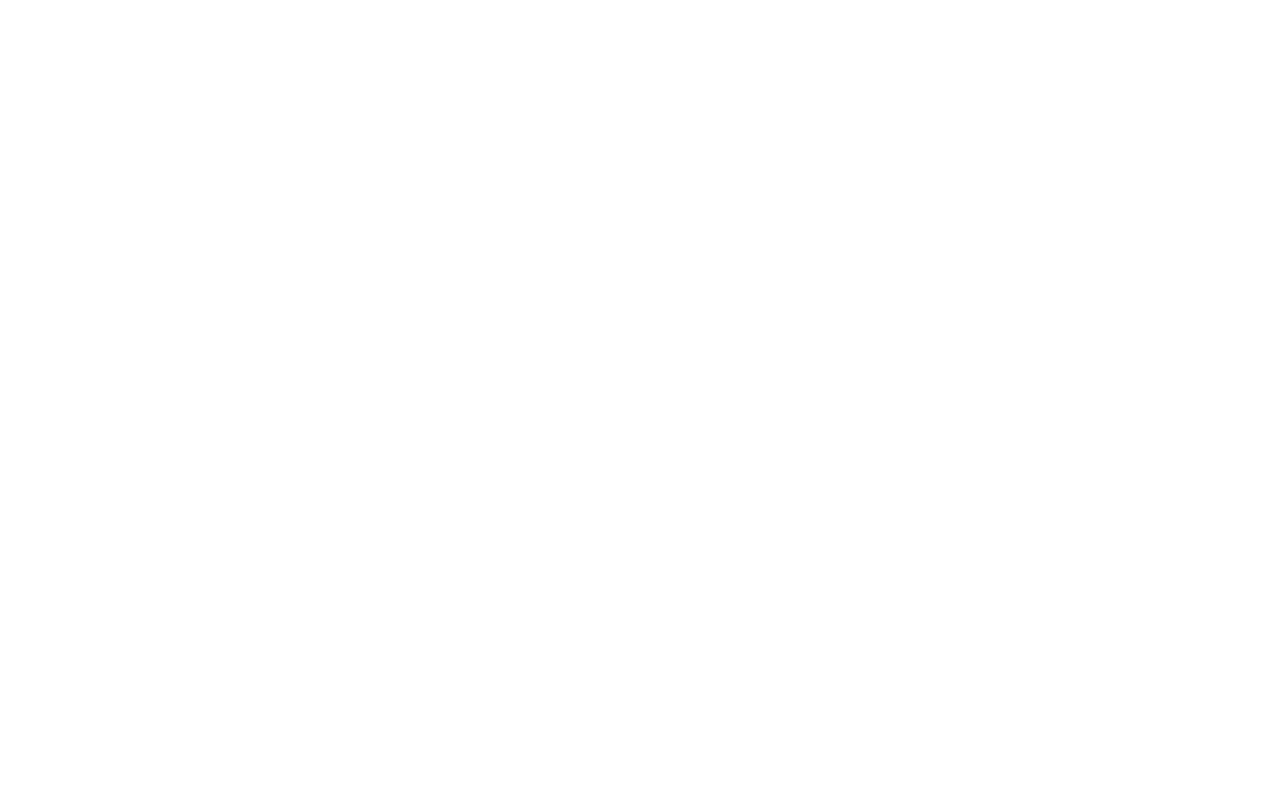
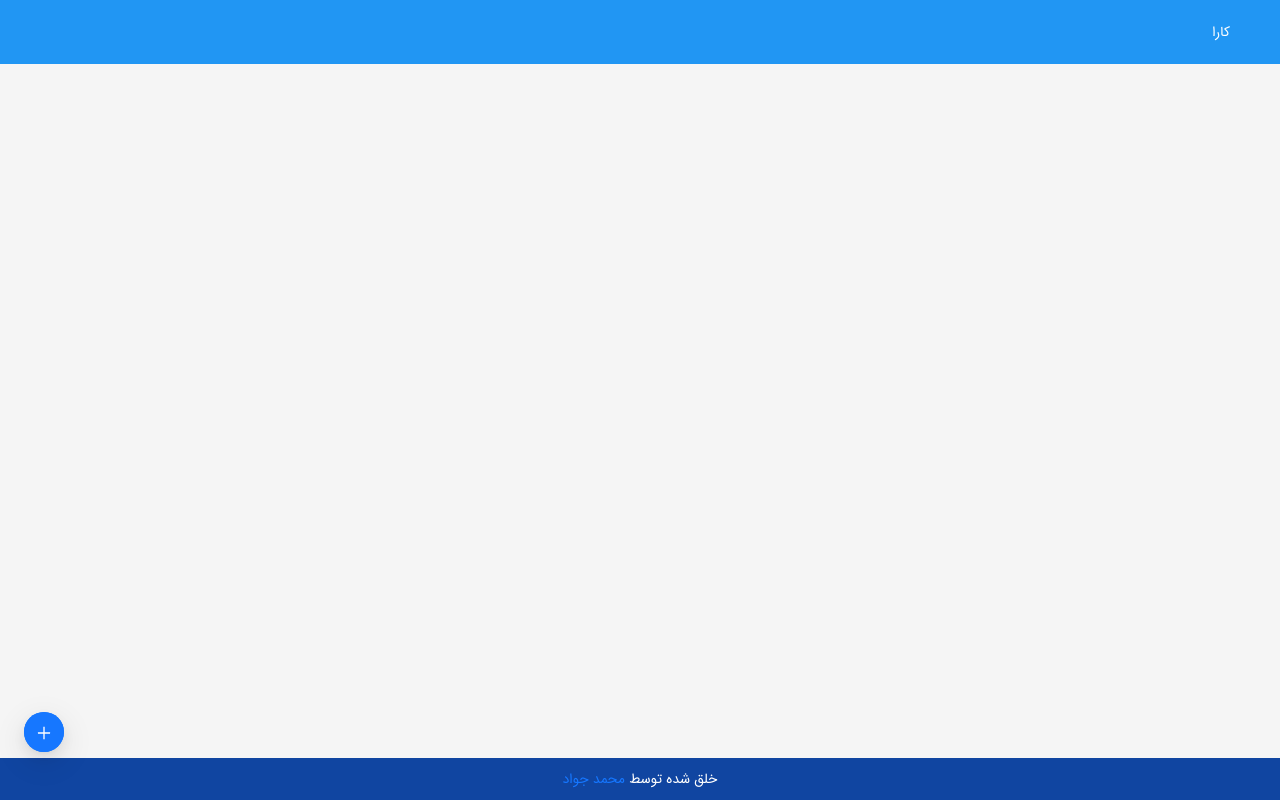
Before and after one commit to BahmanBinary/attendance-tracker, a React (Create React App) app: page / in a window 1280 px wide. Built offline with nearby package versions, Linux system fonts and the light colour scheme.

Commit message:
Add base layouts

```diff
--- a/src/App.js
+++ b/src/App.js
@@ -1,5 +1,41 @@
+import { FloatButton, Layout } from "antd";
+import { AiOutlinePlus } from "react-icons/ai";
+import { BsFillPersonCheckFill, BsFillPersonPlusFill } from "react-icons/bs";
+
+const { Sider, Header, Content, Footer } = Layout;
+
 function App() {
-  return <div></div>;
+  return (
+    <Layout style={{ minHeight: "100vh" }}>
+      {/* <Sider style={{ backgroundColor: "#e3f2fd" }}>Sider</Sider> */}
+      <Layout>
+        <Header style={{ color: "white" }}>کارا</Header>
+        <Content style={{ padding: "25px 50px" }}>
+          <FloatButton.Group
+            icon={<AiOutlinePlus style={{ verticalAlign: "middle" }} />}
+            trigger="hover"
+            type="primary"
+          >
+            <FloatButton icon={<BsFillPersonPlusFill />} />
+            <FloatButton icon={<BsFillPersonCheckFill />} />
+          </FloatButton.Group>
+        </Content>
+        <Footer
+          style={{
+            backgroundColor: "#1045a1",
+            color: "white",
+            padding: "10px 50px",
+            textAlign: "center",
+          }}
+        >
+          خلق شده توسط{" "}
+          <a href="https://github.com/Muhammad-Javad" target="_blank">
+            محمد جواد
+          </a>
+        </Footer>
+      </Layout>
+    </Layout>
+  );
 }
 
 export default App;
--- a/src/index.js
+++ b/src/index.js
@@ -1,13 +1,22 @@
-import React from 'react';
-import ReactDOM from 'react-dom/client';
-import './index.css';
-import App from './App';
-import reportWebVitals from './reportWebVitals';
+import "./index.css";
+import React from "react";
+import ReactDOM from "react-dom/client";
+import App from "./App";
+import reportWebVitals from "./reportWebVitals";
+import { ConfigProvider } from "antd";
 
-const root = ReactDOM.createRoot(document.getElementById('root'));
+const root = ReactDOM.createRoot(document.getElementById("root"));
 root.render(
   <React.StrictMode>
-    <App />
+    <ConfigProvider
+      theme={{
+        token: { fontFamily: "IRANSans" },
+        components: { Layout: { colorBgHeader: "#2196F3" } },
+      }}
+      direction="rtl"
+    >
+      <App />
+    </ConfigProvider>
   </React.StrictMode>
 );
 
```
